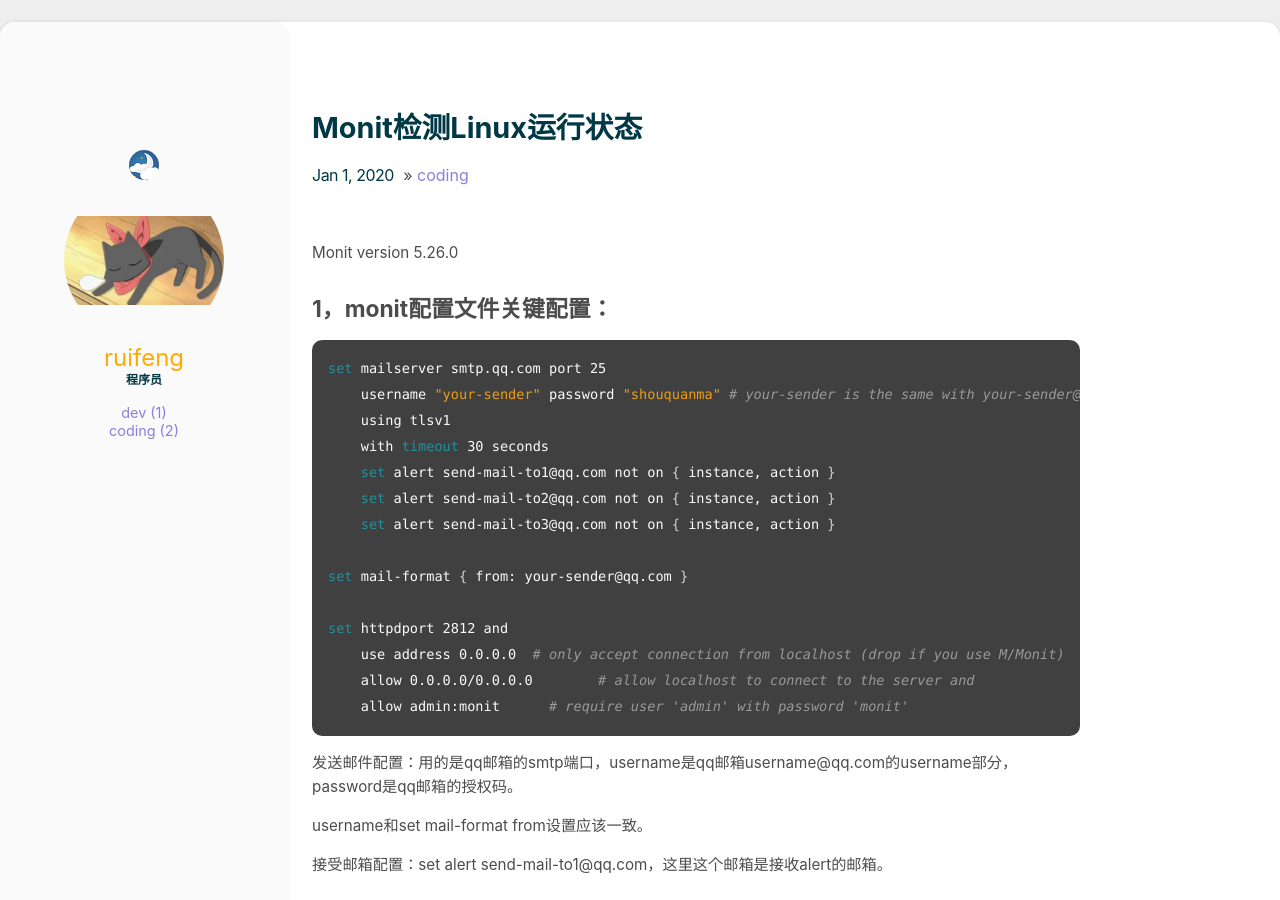
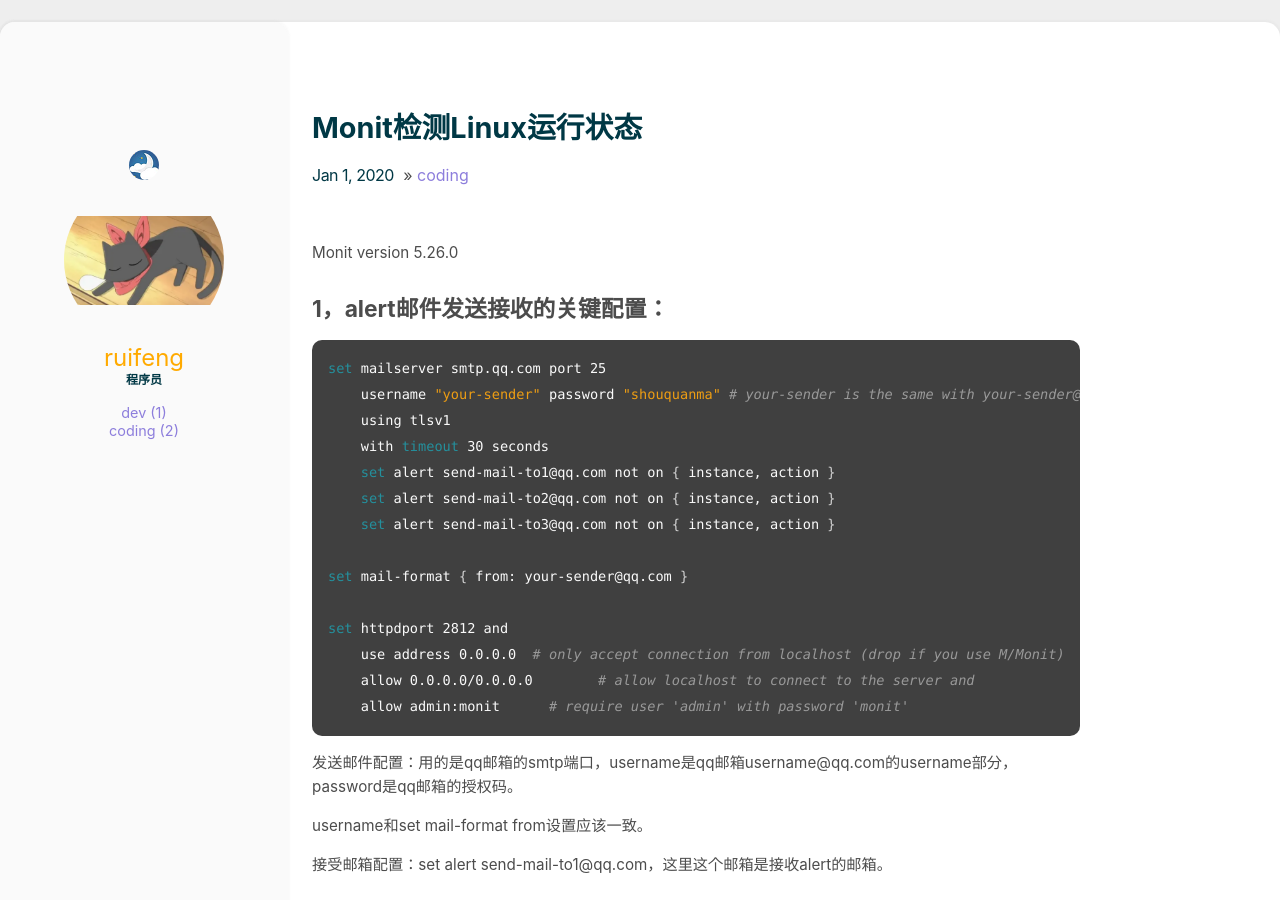
Before and after one commit to ruifengz90/ruifengz90.github.io, a Jekyll site: the page built from _posts/2020-01-01-monit-check-linux-status.md, in a window 1280 px wide and 900 px high. Built offline with Jekyll 4.4.1, drawn with Linux system fonts in a browser that asks for light colours.

Commit message:
Update 2020-01-01-monit-check-linux-status.md

````diff
--- a/_posts/2020-01-01-monit-check-linux-status.md
+++ b/_posts/2020-01-01-monit-check-linux-status.md
@@ -6,7 +6,7 @@ comments: true
 
 Monit version 5.26.0
 
-## 1，monit配置文件关键配置：
+## 1，alert邮件发送接收的关键配置：
 
 ```shell
 set mailserver smtp.qq.com port 25
````
